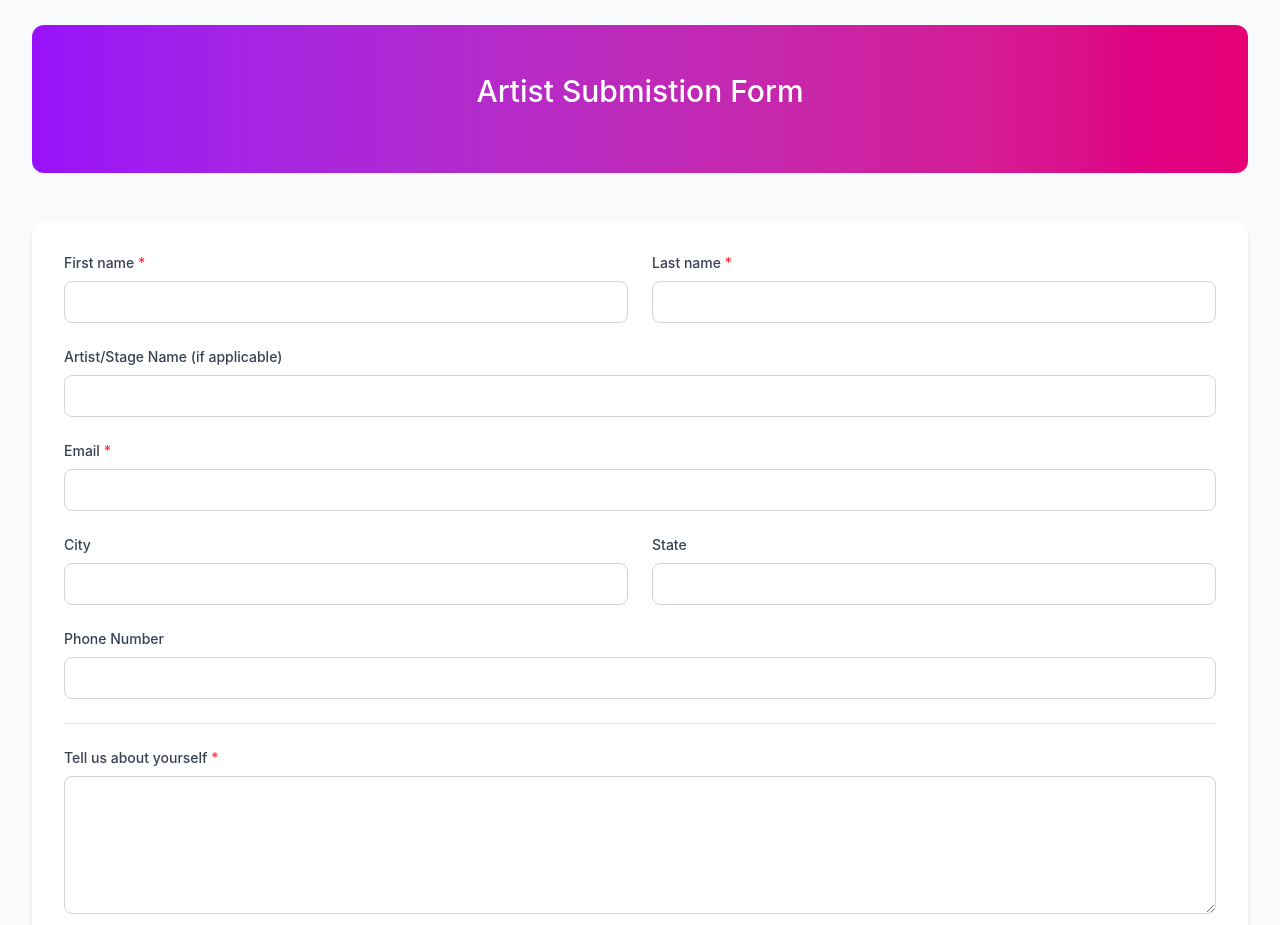
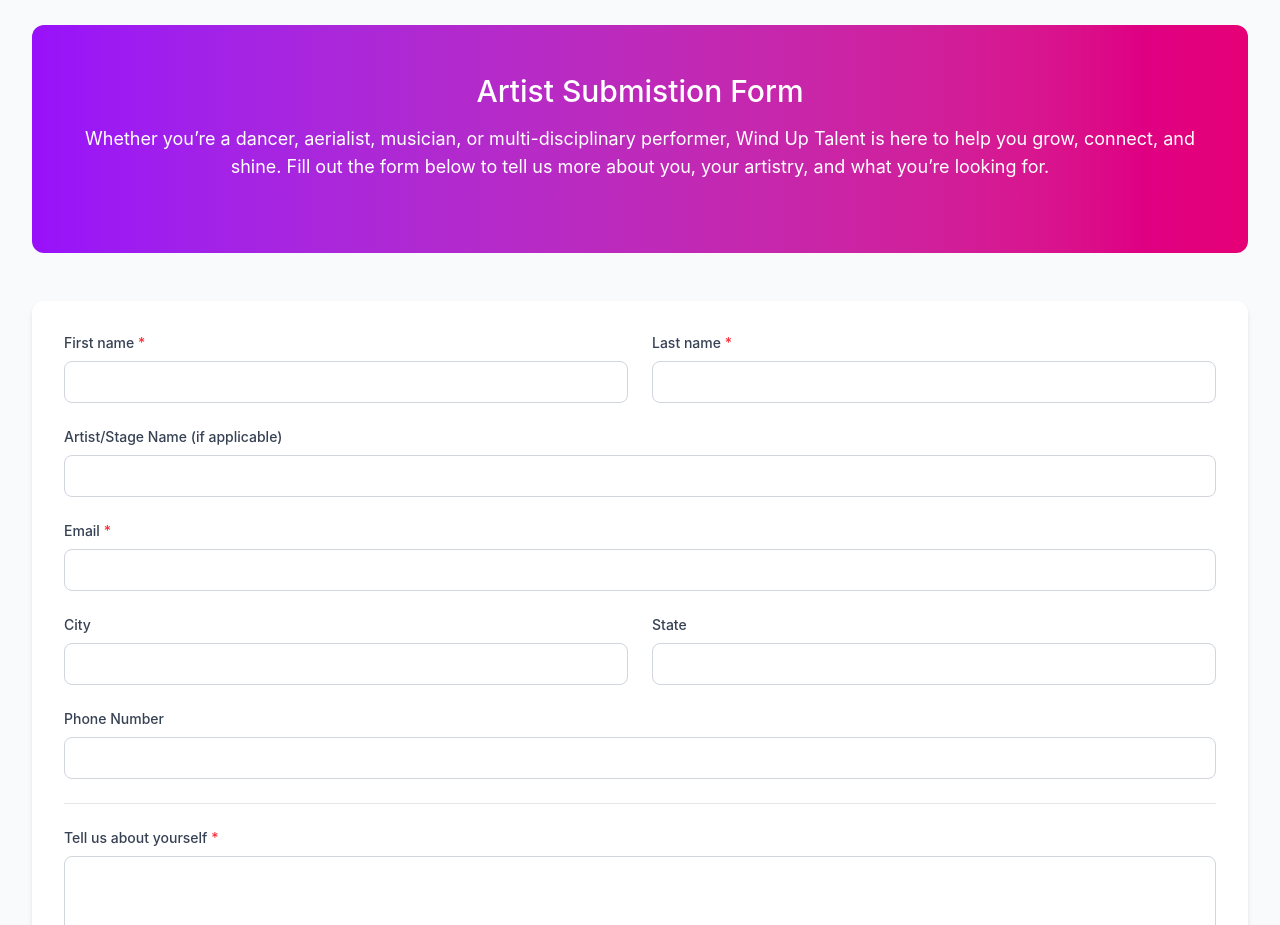
Before and after one commit to stinkyBootsLLC/windup2, a React (Vite) app: page /talent in a window 1280 px wide. Shown: the part 820-1745 px from the top of the page. Built offline with nearby package versions, Linux system fonts and the light colour scheme.

Commit message:
chore: add content

```diff
--- a/src/app/pages/Talent.tsx
+++ b/src/app/pages/Talent.tsx
@@ -42,7 +42,8 @@
         {/* CTA Section */}
         <div className="bg-gradient-to-r from-purple-600 to-pink-600 rounded-xl p-8 md:p-12 text-white mb-12 text-center">
           <h2 className="text-3xl mb-4">Artist Submistion Form</h2>
-
+          <p className="text-lg mb-6">Whether you’re a dancer, aerialist, musician, or multi-disciplinary performer, Wind Up Talent is here to help you grow, connect, and shine.
+            Fill out the form below to tell us more about you, your artistry, and what you’re looking for.</p>
         </div>
 
         {/* Application Form Section */}
```
